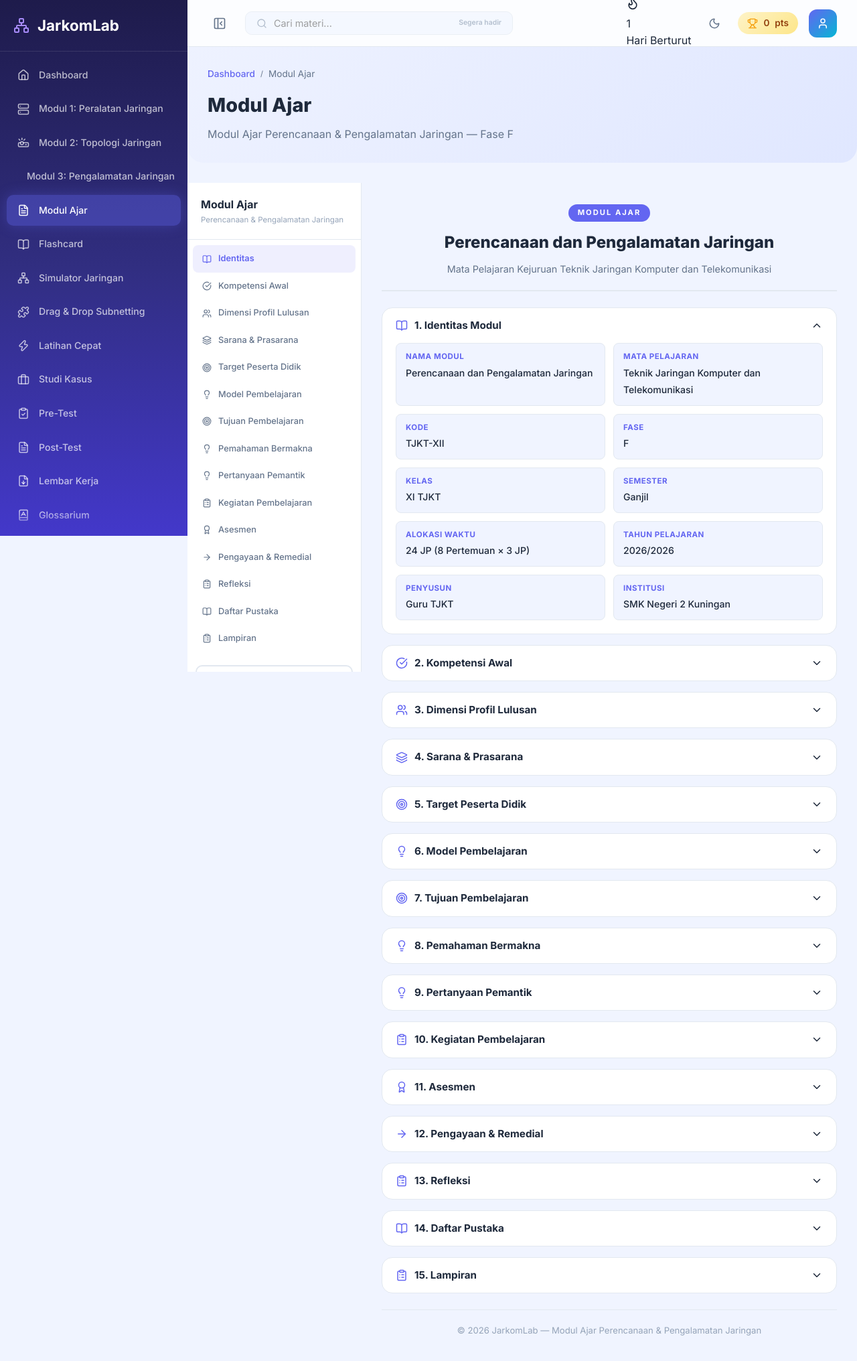
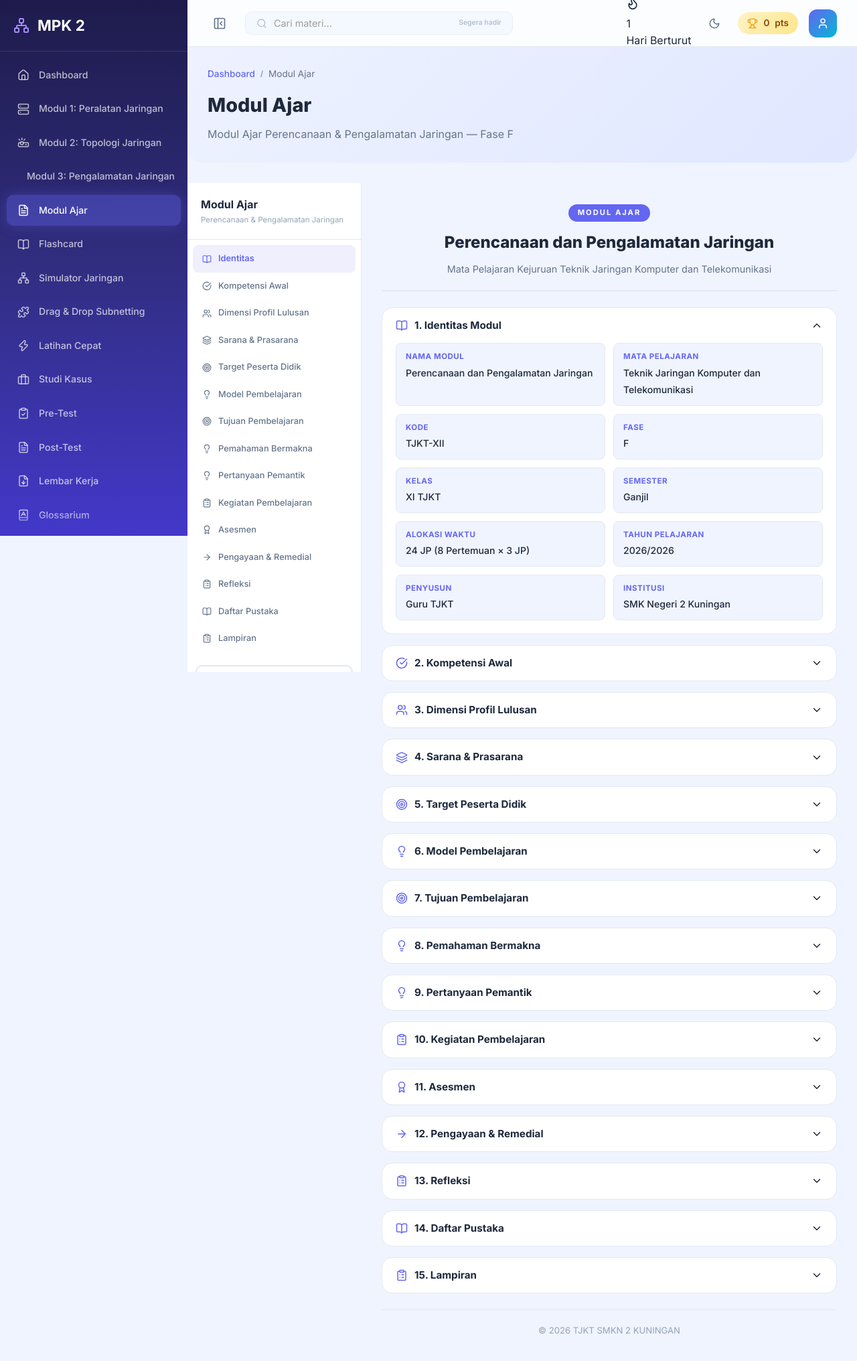
Before and after one commit to mulyadi66/media-pembelajaran-jarkom, a React (Vite) app: page /modul-ajar in a window 1280 px wide. Shown: the top 2032 px of the page at 67% size. Built offline with nearby package versions, Linux system fonts and the light colour scheme.

Commit message:
fix: sidebar MPK 2, footer TJKT SMKN 2 KUNINGAN

```diff
--- a/src/components/Layout.jsx
+++ b/src/components/Layout.jsx
@@ -71,7 +71,7 @@ export default function Layout() {
         <div className="sidebar-header">
           <div className="logo">
             <Network size={24} />
-            <span>JarkomLab</span>
+            <span>MPK 2</span>
           </div>
           <button className="sidebar-close-mobile" onClick={() => setSidebarOpen(false)} aria-label="Tutup menu navigasi">
             <X size={20} />
--- a/src/pages/Dashboard.jsx
+++ b/src/pages/Dashboard.jsx
@@ -125,7 +125,7 @@ export default function Dashboard() {
         </section>
       )}
 
-      <footer className="footer"><p>&copy; 2026 JarkomLab — Media Pembelajaran TJKT</p></footer>
+      <footer className="footer"><p>&copy; 2026 TJKT SMKN 2 KUNINGAN</p></footer>
     </>
   );
 }
--- a/src/pages/ModulAjarPage.jsx
+++ b/src/pages/ModulAjarPage.jsx
@@ -293,7 +293,7 @@ export default function ModulAjarPage() {
         </Section>
 
         <div className="ma-footer">
-          <p>&copy; 2026 JarkomLab — Modul Ajar Perencanaan & Pengalamatan Jaringan</p>
+          <p>&copy; 2026 TJKT SMKN 2 KUNINGAN</p>
         </div>
       </div>
     </div>
```
Also changed, not shown: 1 other file (tests, documents, lock files or other folders).
